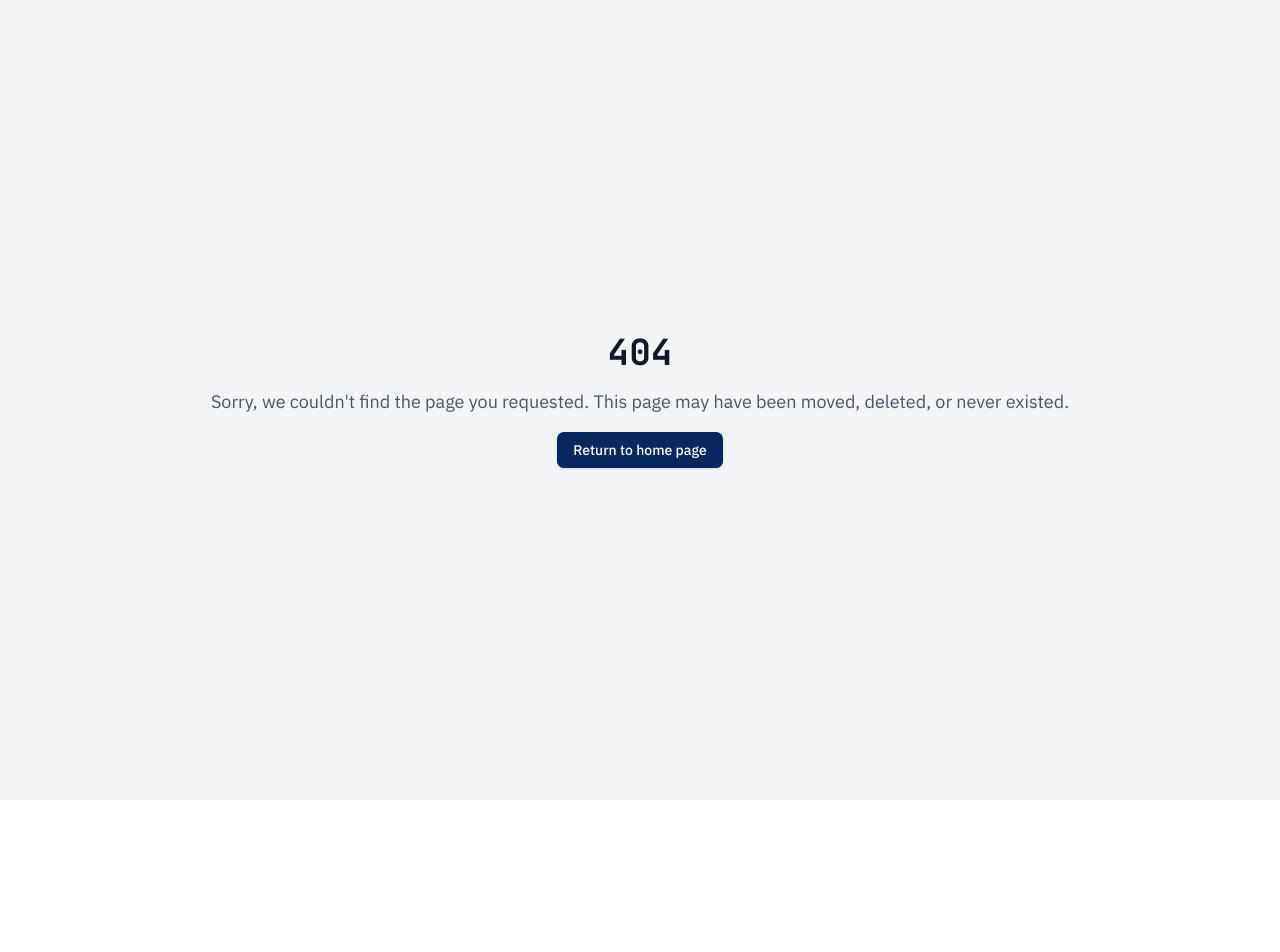
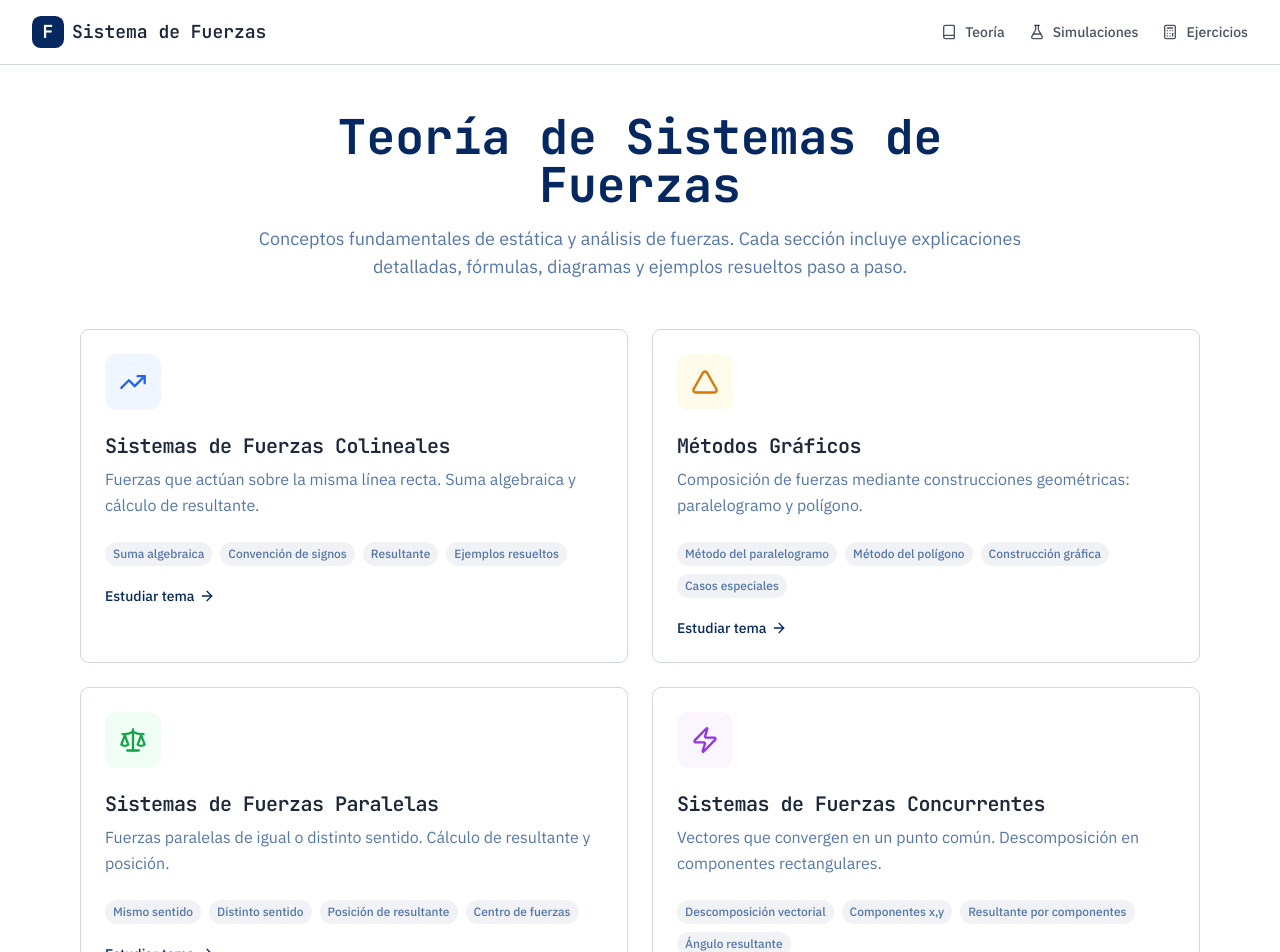
Before and after one commit to majupadi/sg-43c03eea-d287-4a2f-acf8-fc70100ae877-1778302350, a Next.js app: page /teoria in a window 1280 px wide. Before the commit this address had no page. Shown: the top 952 px of the page. Before the commit the page ends 800 px from the top, so only its background shows below. Built offline with nearby package versions, Linux system fonts and the light colour scheme.

Commit message:
feat(ui): create theory landing page

```diff
--- /dev/null
+++ b/src/pages/teoria/index.tsx
@@ -0,0 +1,175 @@
+import { Navigation } from "@/components/Navigation";
+import { Footer } from "@/components/Footer";
+import { Card, CardContent, CardDescription, CardHeader, CardTitle } from "@/components/ui/card";
+import { SEO } from "@/components/SEO";
+import { ArrowRight, TrendingUp, Triangle, Scale, Zap, RotateCw, Anchor } from "lucide-react";
+import Link from "next/link";
+
+export default function TeoriaIndex() {
+  const teorias = [
+    {
+      title: "Sistemas de Fuerzas Colineales",
+      description: "Fuerzas que actúan sobre la misma línea recta. Suma algebraica y cálculo de resultante.",
+      icon: TrendingUp,
+      href: "/teoria/colineales",
+      topics: ["Suma algebraica", "Convención de signos", "Resultante", "Ejemplos resueltos"],
+      color: "text-blue-600",
+      bgColor: "bg-blue-50",
+    },
+    {
+      title: "Métodos Gráficos",
+      description: "Composición de fuerzas mediante construcciones geométricas: paralelogramo y polígono.",
+      icon: Triangle,
+      href: "/teoria/metodos-graficos",
+      topics: ["Método del paralelogramo", "Método del polígono", "Construcción gráfica", "Casos especiales"],
+      color: "text-amber-600",
+      bgColor: "bg-amber-50",
+    },
+    {
+      title: "Sistemas de Fuerzas Paralelas",
+      description: "Fuerzas paralelas de igual o distinto sentido. Cálculo de resultante y posición.",
+      icon: Scale,
+      href: "/teoria/paralelas",
+      topics: ["Mismo sentido", "Distinto sentido", "Posición de resultante", "Centro de fuerzas"],
+      color: "text-green-600",
+      bgColor: "bg-green-50",
+    },
+    {
+      title: "Sistemas de Fuerzas Concurrentes",
+      description: "Vectores que convergen en un punto común. Descomposición en componentes rectangulares.",
+      icon: Zap,
+      href: "/teoria/concurrentes",
+      topics: ["Descomposición vectorial", "Componentes x,y", "Resultante por componentes", "Ángulo resultante"],
+      color: "text-purple-600",
+      bgColor: "bg-purple-50",
+    },
+    {
+      title: "Momentos de Fuerza (Torque)",
+      description: "Efecto rotacional de las fuerzas. Momento, cuplas y regla de la mano derecha.",
+      icon: RotateCw,
+      href: "/teoria/momentos",
+      topics: ["M = F × d", "Regla mano derecha", "Cuplas", "Suma de momentos"],
+      color: "text-red-600",
+      bgColor: "bg-red-50",
+    },
+    {
+      title: "Equilibrio de Cuerpos Rígidos",
+      description: "Condiciones de equilibrio estático. Diagramas de cuerpo libre y análisis de estructuras.",
+      icon: Anchor,
+      href: "/teoria/equilibrio",
+      topics: ["ΣFx = 0, ΣFy = 0", "ΣM = 0", "Diagrama cuerpo libre", "Reacciones en apoyos"],
+      color: "text-indigo-600",
+      bgColor: "bg-indigo-50",
+    },
+  ];
+
+  return (
+    <div className="min-h-screen flex flex-col bg-background">
+      <SEO
+        title="Teoría - Sistema de Fuerzas"
+        description="Teoría completa sobre sistemas de fuerzas: colineales, paralelas, concurrentes, momentos y equilibrio."
+      />
+      <Navigation />
+
+      <main className="flex-1">
+        <div className="container mx-auto px-4 py-12 max-w-6xl">
+          {/* Header */}
+          <div className="mb-12 text-center max-w-3xl mx-auto">
+            <h1 className="text-4xl md:text-5xl font-bold mb-4 text-primary font-mono">
+              Teoría de Sistemas de Fuerzas
+            </h1>
+            <p className="text-lg text-muted-foreground">
+              Conceptos fundamentales de estática y análisis de fuerzas. Cada sección incluye explicaciones detalladas,
+              fórmulas, diagramas y ejemplos resueltos paso a paso.
+            </p>
+          </div>
+
+          {/* Grid de Temas */}
+          <div className="grid grid-cols-1 md:grid-cols-2 gap-6 mb-12">
+            {teorias.map((teoria) => {
+              const Icon = teoria.icon;
+              return (
+                <Link key={teoria.href} href={teoria.href} className="group">
+                  <Card className="h-full transition-all duration-200 hover:shadow-lg hover:border-primary/50">
+                    <CardHeader>
+                      <div className={`w-14 h-14 rounded-xl ${teoria.bgColor} flex items-center justify-center mb-4`}>
+                        <Icon className={`h-7 w-7 ${teoria.color}`} />
+                      </div>
+                      <CardTitle className="font-mono text-xl group-hover:text-primary transition-colors mb-2">
+                        {teoria.title}
+                      </CardTitle>
+                      <CardDescription className="text-base leading-relaxed">
+                        {teoria.description}
+                      </CardDescription>
+                    </CardHeader>
+                    <CardContent>
+                      <div className="space-y-3">
+                        <div className="flex flex-wrap gap-2">
+                          {teoria.topics.map((topic, idx) => (
+                            <span
+                              key={idx}
+                              className="text-xs px-2 py-1 rounded-full bg-muted text-muted-foreground font-medium"
+                            >
+                              {topic}
+                            </span>
+                          ))}
+                        </div>
+                        <div className="flex items-center text-sm font-medium text-primary group-hover:gap-2 transition-all pt-2">
+                          Estudiar tema
+                          <ArrowRight className="ml-1 h-4 w-4 group-hover:translate-x-1 transition-transform" />
+                        </div>
+                      </div>
+                    </CardContent>
+                  </Card>
+                </Link>
+              );
+            })}
+          </div>
+
+          {/* Recursos Adicionales */}
+          <Card className="bg-primary/5 border-primary/20">
+            <CardContent className="pt-6">
+              <div className="text-center space-y-4">
+                <h3 className="text-xl font-bold font-mono">Recursos Complementarios</h3>
+                <p className="text-muted-foreground max-w-2xl mx-auto">
+                  Además de la teoría, la plataforma incluye simulaciones interactivas y ejercicios resueltos
+                  para reforzar tu aprendizaje de forma práctica.
+                </p>
+                <div className="flex flex-wrap gap-3 justify-center pt-2">
+                  <Link href="/simulaciones">
+                    <Card className="px-6 py-4 hover:shadow-md transition-shadow cursor-pointer bg-background">
+                      <div className="flex items-center gap-3">
+                        <div className="w-10 h-10 rounded-lg bg-accent/10 flex items-center justify-center">
+                          <span className="text-xl">🔬</span>
+                        </div>
+                        <div className="text-left">
+                          <p className="font-mono font-semibold text-sm">Simulaciones</p>
+                          <p className="text-xs text-muted-foreground">Canvas interactivo</p>
+                        </div>
+                      </div>
+                    </Card>
+                  </Link>
+                  <Link href="/ejercicios">
+                    <Card className="px-6 py-4 hover:shadow-md transition-shadow cursor-pointer bg-background">
+                      <div className="flex items-center gap-3">
+                        <div className="w-10 h-10 rounded-lg bg-primary/10 flex items-center justify-center">
+                          <span className="text-xl">📝</span>
+                        </div>
+                        <div className="text-left">
+                          <p className="font-mono font-semibold text-sm">Ejercicios</p>
+                          <p className="text-xs text-muted-foreground">26 problemas resueltos</p>
+                        </div>
+                      </div>
+                    </Card>
+                  </Link>
+                </div>
+              </div>
+            </CardContent>
+          </Card>
+        </div>
+      </main>
+
+      <Footer />
+    </div>
+  );
+}
```
